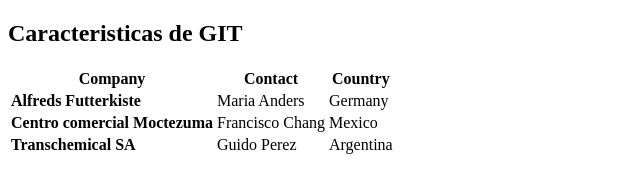
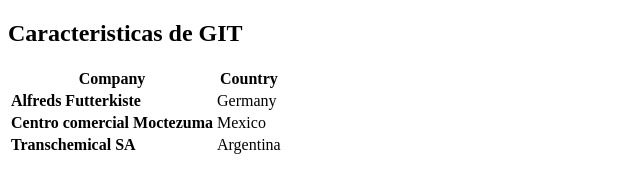
Before and after one commit to Yanina-Pernice/clase1GIT, a plain HTML site: page index.html in a window 1280 px wide. Shown: the whole page, without its empty margins (0-640 px from the left). Drawn offline with Linux system fonts and the light colour scheme.

Commit message:
Saque los nombres

```diff
--- a/index.html
+++ b/index.html
@@ -17,22 +17,18 @@
         	<table>
 			 <tr>
     				<th>Company</th>
-    				<th>Contact</th>
     				<th>Country</th>
   			</tr>
   			<tr>
     				<td><b>Alfreds Futterkiste</b></td>
-    				<td>Maria Anders</td>
     				<td>Germany</td>
   			</tr>
   			<tr>
    				 <td><b>Centro comercial Moctezuma</b></td>
-   				 <td>Francisco Chang</td>
    				 <td>Mexico</td>
  			 </tr>
   			<tr>
    				 <td><b>Transchemical SA</b></td>
-   				 <td>Guido Perez</td>
    				 <td>Argentina</td>
  			 </tr>
 		</table>
```
